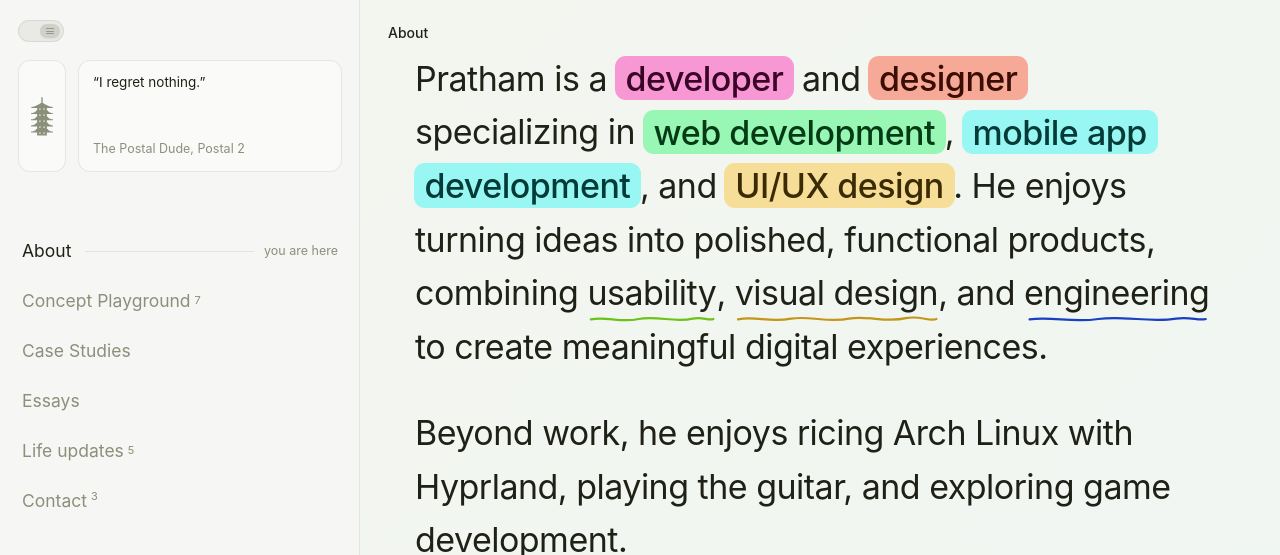
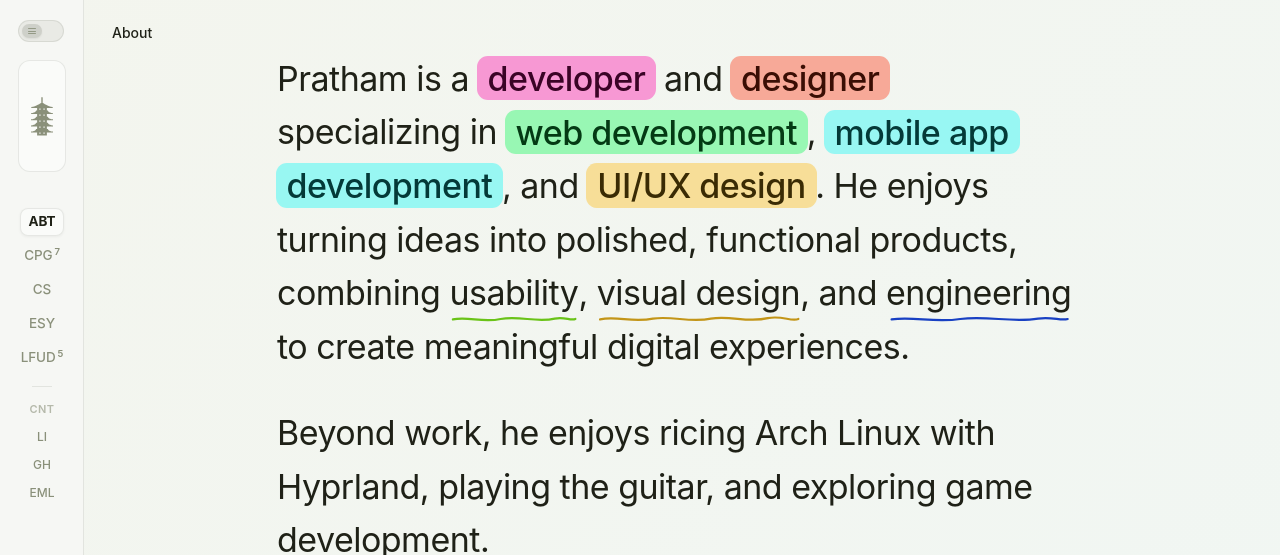
Before and after one commit to plutocrate/personal_site, a React (Vite) app: page / in a window 1280 px wide. Shown: the top 555 px of the page. Built offline with nearby package versions, Linux system fonts and the light colour scheme; a web font is replaced by a local one.

Commit message:
feat: default navbar closed across all systems and capitalize MiniNav initials

```diff
--- a/src/App.jsx
+++ b/src/App.jsx
@@ -18,7 +18,7 @@ import './utils/theme.js';
 
 export default function App() {
   const location = useLocation();
-  const [open, setOpen] = useState(() => typeof window !== 'undefined' && window.innerWidth > 860);
+  const [open, setOpen] = useState(false);
 
   // Automatically close sidebar when screen width drops to smaller/mobile screens
   useEffect(() => {
--- a/src/components/MiniNav.jsx
+++ b/src/components/MiniNav.jsx
@@ -14,17 +14,17 @@ import { vibrate } from '../utils/haptics.js';
 // Email -> eml
 
 const shortLabels = {
-  '/': 'Abt',
-  '/playground': 'cpg',
-  '/case-studies': 'cs',
-  '/journal': 'esy',
-  '/life': 'lfud',
+  '/': 'ABT',
+  '/playground': 'CPG',
+  '/case-studies': 'CS',
+  '/journal': 'ESY',
+  '/life': 'LFUD',
 };
 
 const contactShortLabels = {
-  LinkedIn: 'li',
-  GitHub: 'gh',
-  Mail: 'eml',
+  LinkedIn: 'LI',
+  GitHub: 'GH',
+  Mail: 'EML',
 };
 
 export default function MiniNav({ getCount }) {
@@ -59,7 +59,7 @@ export default function MiniNav({ getCount }) {
       {/* Mini Contacts: cnt label + direct links (li, gh, eml) */}
       <div className="mini-nav-contacts">
         <span className="mini-nav-contact-title" title="Contact">
-          cnt
+          CNT
         </span>
         <div className="mini-nav-contact-links">
           {contacts.map((c) => {
```
